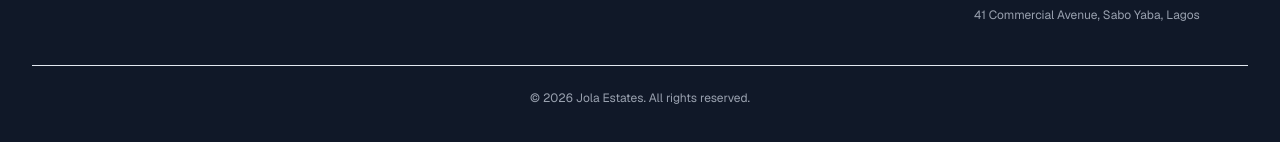
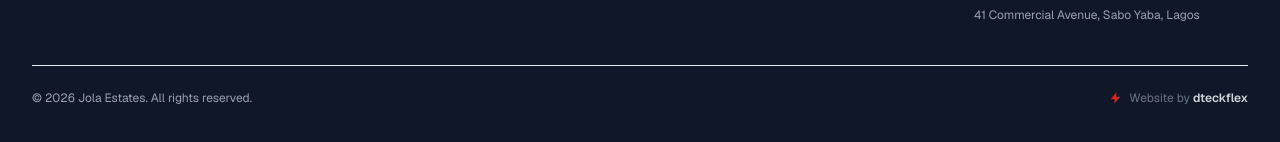
Before and after one commit to toriola5/jotestatenext, a Next.js app: page / in a window 1280 px wide. Shown: the part 6700-6842 px from the top of the page. Built offline with nearby package versions, Linux system fonts and the light colour scheme; no server answers; the database is empty.

Commit message:
advert placement.

```diff
--- a/src/components/home/Footer.tsx
+++ b/src/components/home/Footer.tsx
@@ -139,8 +139,29 @@ export default function Footer() {
           </div>
         </div>
 
-        <div className="border-t border-gray-800 pt-6 text-center text-xs">
-          © {new Date().getFullYear()} Jola Estates. All rights reserved.
+        <div className="border-t border-gray-800 pt-6 flex flex-col sm:flex-row items-center justify-between gap-3 text-xs">
+          <p>© {new Date().getFullYear()} Jola Estates. All rights reserved.</p>
+          <a
+            href="https://dteckflex.com"
+            target="_blank"
+            rel="noopener noreferrer"
+            className="group inline-flex items-center gap-1.5 text-gray-500 hover:text-gray-300 transition-colors"
+          >
+            <svg
+              viewBox="0 0 24 24"
+              fill="currentColor"
+              aria-hidden="true"
+              className="w-3.5 h-3.5 text-[var(--primary)]"
+            >
+              <path d="M13 2 3 14h7l-1 8 10-12h-7z" />
+            </svg>
+            <span>
+              Website by{" "}
+              <span className="font-semibold text-gray-300 group-hover:text-[var(--primary)] transition-colors">
+                dteckflex
+              </span>
+            </span>
+          </a>
         </div>
       </div>
     </footer>
```
